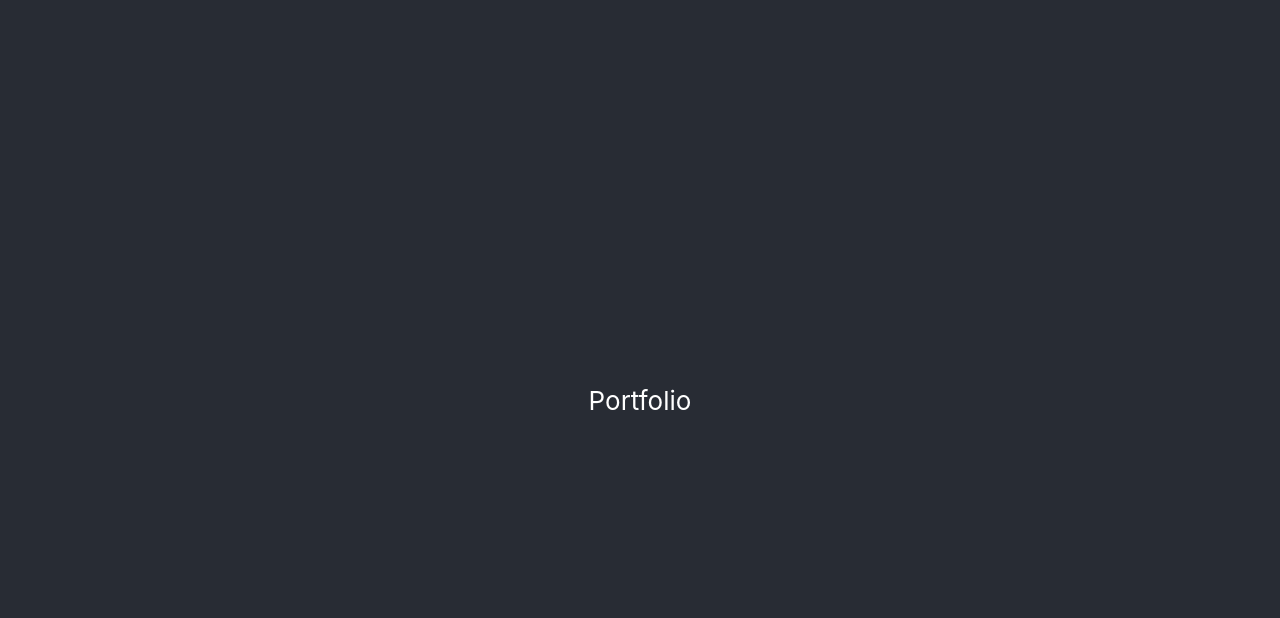
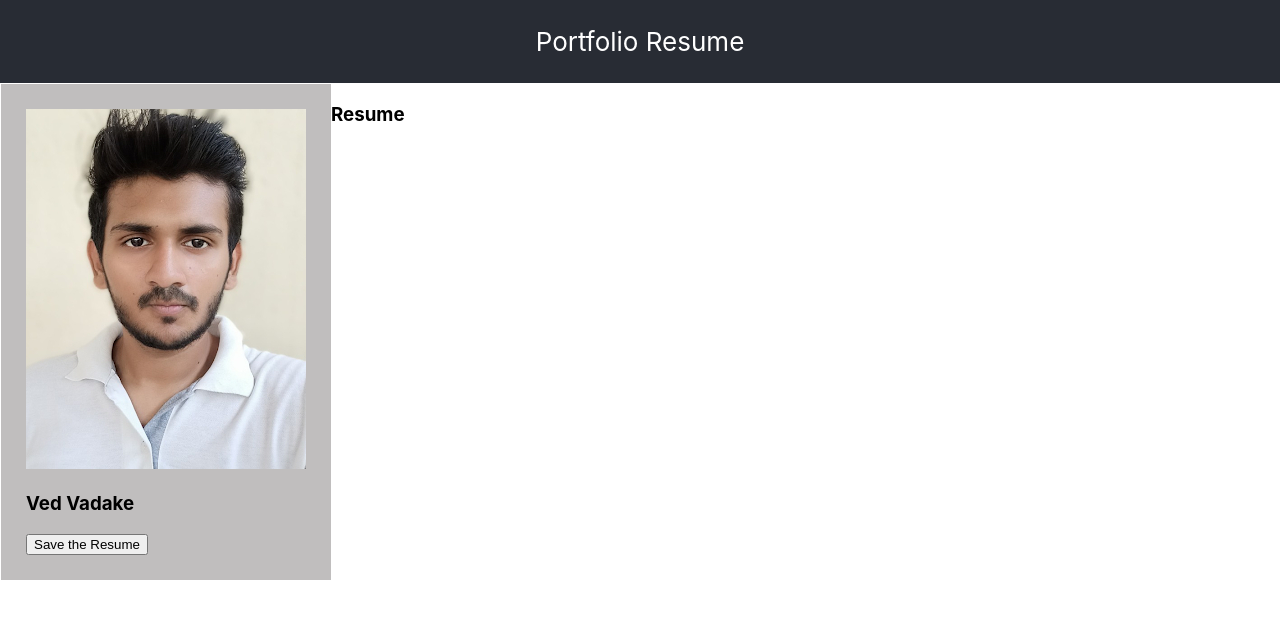
Before and after one commit to awesome-ved/portfolio-website, a React (Create React App) app in the folder portfolio/: page / in a window 1280 px wide. Shown: the top 618 px of the page. Built offline with nearby package versions, Linux system fonts and the light colour scheme.

Commit message:
iii commit

```diff
--- a/portfolio/src/App.css
+++ b/portfolio/src/App.css
@@ -1,4 +1,9 @@
 .App {
+}
+
+body {
+  margin: 0;
+  padding: 0;
 }
 
 .App-logo {
@@ -14,7 +19,6 @@
 
 .App-header {
   background-color: #282c34;
-  min-height: 100vh;
   display: flex;
   flex-direction: column;
   align-items: center;
@@ -23,8 +27,39 @@
   color: white;
 }
 
+
+
+header {
+  text-align: center;
+  font-size: 35px;
+  color: white;
+}
+
+.App-Nav{
+  background-color: #c0bebe;
+  padding: 25px;
+  float: left;
+}
+
+
 .App-link {
   color: #61dafb;
+}
+
+section{
+  padding: 1px;
+}
+section::after {
+  content: "";
+  display: table;
+  clear: both;
+}
+
+@media (max-width: 600px) {
+  nav, article {
+    width: 100%;
+    height: auto;
+  }
 }
 
 @keyframes App-logo-spin {
--- a/portfolio/src/App.js
+++ b/portfolio/src/App.js
@@ -1,13 +1,23 @@
 // import logo from './logo.svg';
-// import profileLogo from './Ved_Vadake_Photo.jpeg';
+import profileLogo from './Ved_Vadake_Photo.jpeg';
 import './App.css';
 
 function App() {
   return (
     <div className="App">
       <header className="App-header">
-        <p>Portfolio</p>
+        <p>Portfolio Resume</p>
       </header>
+      <section>
+        <nav className='App-Nav'>
+          <img src={profileLogo} className="App.logo" alt="logo"></img>
+          <h1>Ved Vadake</h1>
+          <button>Save the Resume</button>
+        </nav>
+        <article>
+          <h1>Resume</h1>
+        </article>
+      </section>
     </div>
   );
 }
```
